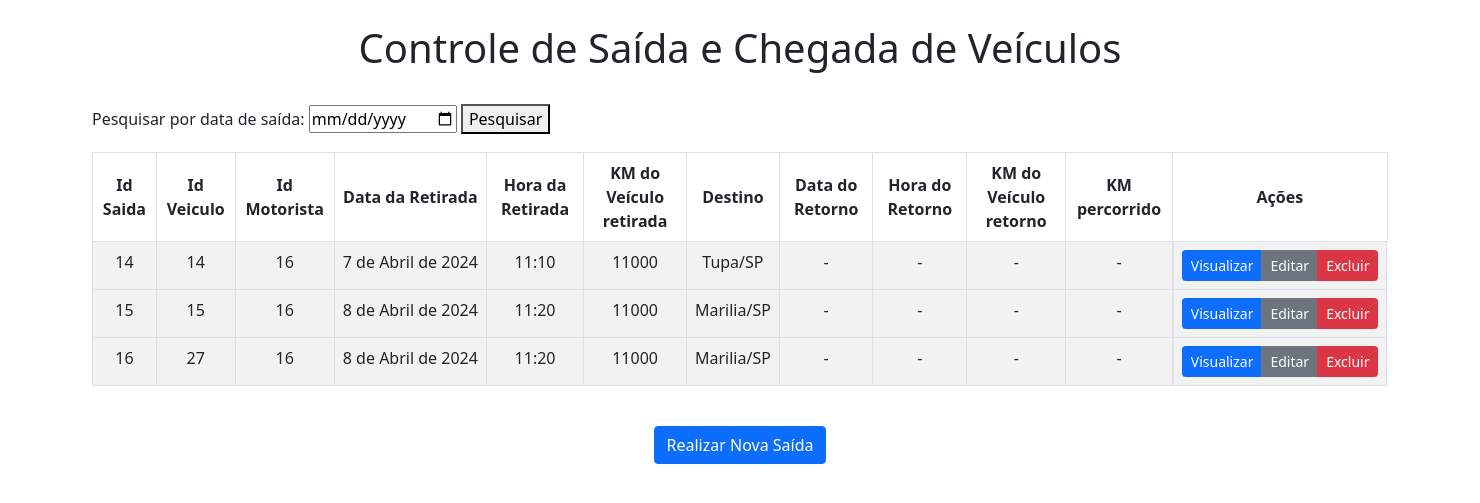
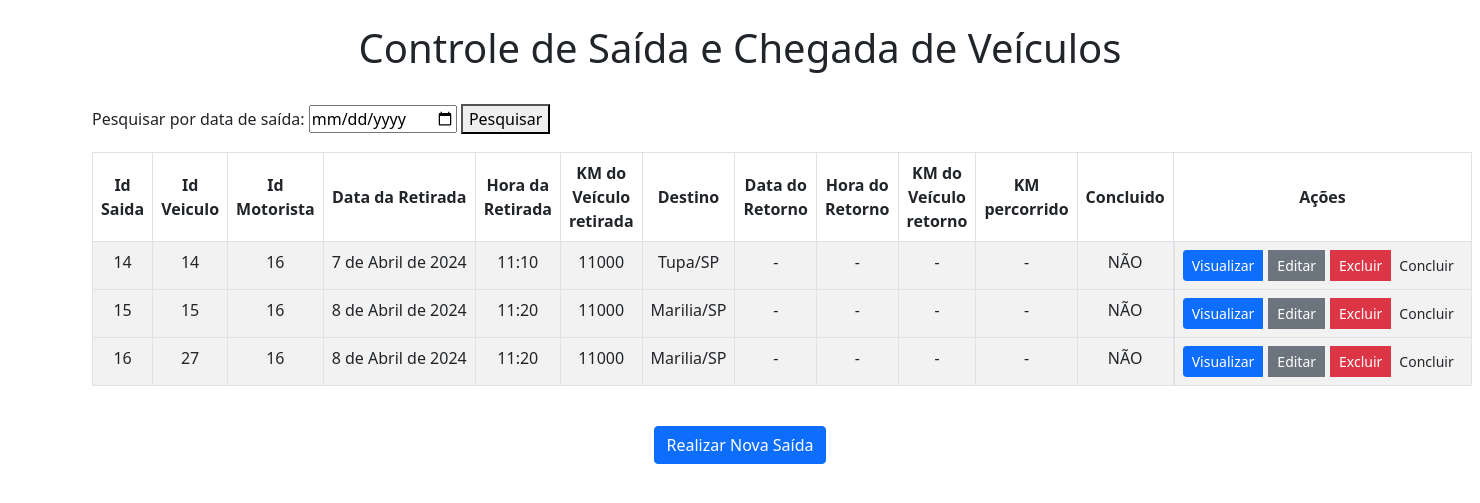
Before and after one commit to daltonpfdev/ag_controle_project, a Django app: page / in a window 1480 px wide. Shown: the part 56-559 px from the top of the page. Run offline with Django 5.2, Linux system fonts and the light colour scheme; data comes from the database, SQL or seed files in the repository.

Commit message:
Implementação para Disponível True quando o Botão Concluido for Apertado

```diff
--- a/app_controle/models.py
+++ b/app_controle/models.py
@@ -61,6 +61,7 @@ class Controle(models.Model):
     hora_retorno = models.TimeField(null=True, blank=True)
     km_retorno = models.DecimalField(max_digits=10, decimal_places=2, blank=True, null=True)
     km_percorrido = models.DecimalField(max_digits=10, decimal_places=2, blank=True, null=True)
+    concluido = models.BooleanField(default=False)
 
     def clean(self):
 
--- a/app_controle/templates/app_controle/controle_list.html
+++ b/app_controle/templates/app_controle/controle_list.html
@@ -46,6 +46,7 @@
                     <th>Hora do Retorno</th>
                     <th>KM do Veículo retorno</th>
                     <th>KM percorrido</th>
+                    <th>Concluido</th>
                     <th>Ações</th>
                 </tr>
             </thead>
@@ -65,10 +66,19 @@
                     <td>{{ controle.hora_retorno|default:"-" }}</td>
                     <td>{{ controle.km_retorno|floatformat:0|default:"-" }}</td>
                     <td>{{ controle.km_percorrido|floatformat:0|default:"-" }}</td>
+                    <td>{{ controle.concluido|default:"NÃO" }}</td>
                     <td class="btn-group text-center">
-                        <a href="{% url 'controle_detail' pk=controle.pk %}" class="btn btn-primary btn-sm">Visualizar</a>
-                        <a href="{% url 'controle_update' pk=controle.id %}" class="btn btn-secondary btn-sm">Editar</a>
-                        <a href="{% url 'controle_delete' pk=controle.pk %}" class="btn btn-danger btn-sm">Excluir</a>
+                        {% if controle.concluido %}
+                            <a href="{% url 'controle_detail' pk=controle.pk %}" class="btn btn-primary btn-sm">Visualizar</a>
+                            <a style="margin-left: 5px;" href="{% url 'controle_delete' pk=controle.pk %}" class="btn btn-danger btn-sm">Excluir</a>
+                            <span style="white-space: nowrap; margin-left: 5px;">Tarefa Finalizada</span>
+                        {% else %}
+                            <a href="{% url 'controle_detail' pk=controle.pk %}" class="btn btn-primary btn-sm">Visualizar</a>
+                            <a style="margin-left: 5px;" href="{% url 'controle_update' pk=controle.id %}" class="btn btn-secondary btn-sm">Editar</a>
+                            <a style="margin-left: 5px;" href="{% url 'controle_delete' pk=controle.pk %}" class="btn btn-danger btn-sm">Excluir</a>
+                            <a href="{% url 'controle_complete' pk=controle.id %}" class="btn bnt-secondary btn-sm">Concluir</a>
+                        {% endif %}
+
                     </td>
                 </tr>
             </tbody>
--- a/app_controle/views.py
+++ b/app_controle/views.py
@@ -1,9 +1,8 @@
 from django.shortcuts import render
-from django.views.generic import ListView, CreateView, UpdateView, DeleteView, DetailView
+from django.views.generic import ListView, CreateView, UpdateView, DeleteView, DetailView, View
 from .models import Motorista, Veiculo, Controle
 from django.urls import reverse_lazy
-from django.core.exceptions import ValidationError
-from django import forms
+from django.shortcuts import get_object_or_404, redirect
 
 # Create your views here.
 
@@ -75,6 +74,12 @@ class ControleListView(ListView):
                 veiculo.disponivel = True
                 veiculo.save()
 
+        for controle in Controle.objects.all():
+            if controle.concluido:
+                veiculo = controle.veiculo
+                veiculo.disponivel = True
+                veiculo.save()
+
         return context
 
     def get_queryset(self):
@@ -128,5 +133,12 @@ class ControleDetailView(DetailView):
     context_object_name = 'controle_view'
     success_url = reverse_lazy("controle_list")
 
+class ControleCompleteView(View):
+    def get(self, request, pk):
+        controle = get_object_or_404(Controle, pk=pk)
+        controle.concluido = True
+        controle.save()
+        return redirect('controle_list')
+
 def pagina_nao_encontrada(request, exception):
     return render(request, '404.html', status=404)
--- a/controle_veiculos/urls.py
+++ b/controle_veiculos/urls.py
@@ -19,6 +19,7 @@ urlpatterns = [
     path("controle_update/<int:pk>", views.ControleUpdateView.as_view(), name="controle_update"),
     path("controle_delete/<int:pk>", views.ControleDeleteView.as_view(), name="controle_delete"),
     path("controle_detail/<int:pk>", views.ControleDetailView.as_view(), name="controle_detail"),
+    path('controle_complete/<int:pk>/', views.ControleCompleteView.as_view(), name='controle_complete'),
 ]
 
 handler404 = "app_controle.views.pagina_nao_encontrada"
```
Also changed, not shown: app_controle/migrations/0014_controle_concluido.py (added), app_controle/migrations/0015_alter_controle_concluido.py (added).
